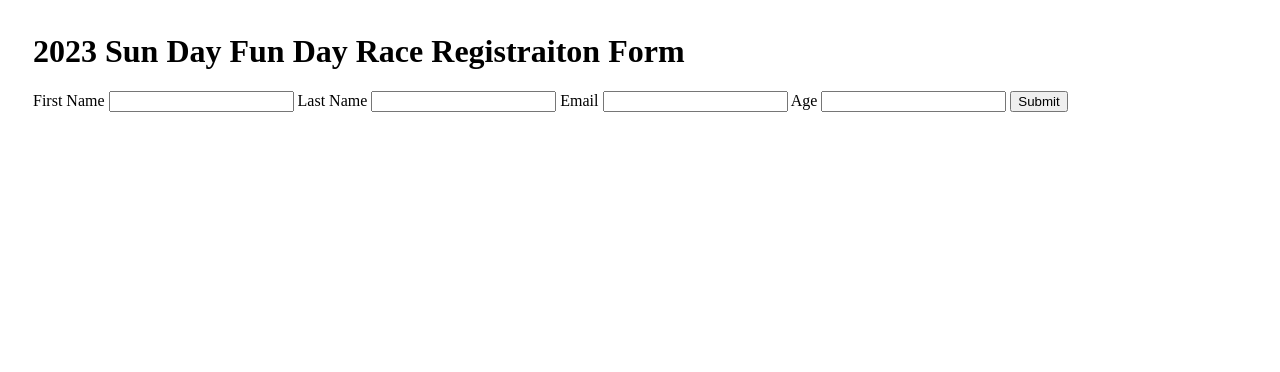
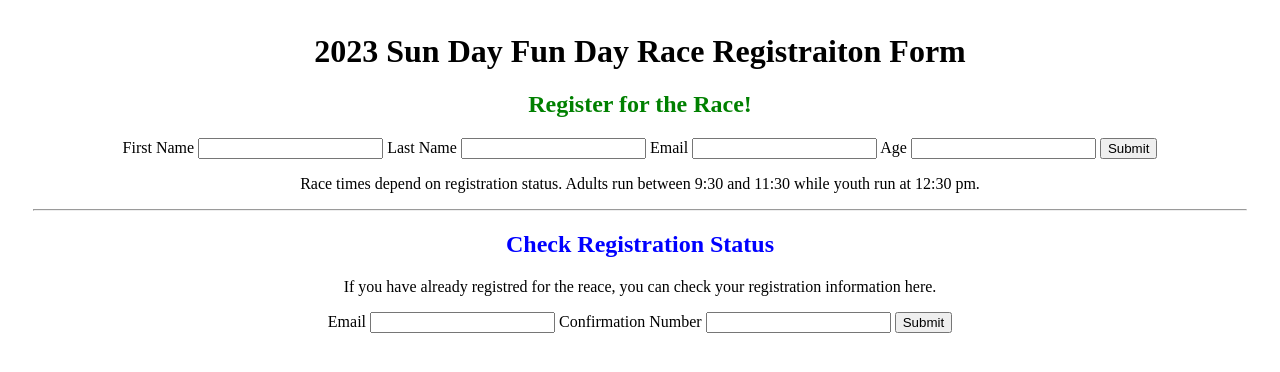
Before and after one commit to Treal1/Race-day-project, a plain HTML site: page index.html in a window 1280 px wide. Drawn offline with Linux system fonts and the light colour scheme.

Commit message:
I added check registration section and linked css so that h2 are green and blue respectively

```diff
--- a/index.html
+++ b/index.html
@@ -1,14 +1,14 @@
 <html>
    <head>
       <title>2023 Sun Day Fun Day Race Registraiton Form</title>
-      <style>
-         body { padding: 25px;}
-      </style>
+      <link rel="stylesheet" href="style.css">
    </head>
    <body>
     <header>
         <h1>2023 Sun Day Fun Day Race Registraiton Form</h1>
     </header>
+    <section>
+        <h2 id = newRegistration> Register for the Race!</h2>
         <form action="">
            <label> First Name <input type="text" name="firstName"></label>
            <label> Last Name <input type="text" name="lastName"></label>
@@ -16,6 +16,20 @@
            <label> Age <input type="number" name="age"></label>
            <button>Submit</button>
         </form>
+        <p> Race times depend on registration status. Adults run between 9:30 and 11:30 while youth run at 12:30 pm. </p>
+    </section>
+    <section>
         <!-- <p id="demo"></p> -->
+    </section>
+      <hr>
+    <section>
+        <h2 id = checkRegistration> Check Registration Status</h2>
+        <p> If you have already registred for the reace, you can check your registration information here.</p>
+        <form action="">
+            <label> Email <input type="email" name="emailAddress"/></label>
+            <label> Confirmation Number <input type="text" name="confirmationNumber"></label>
+            <button>Submit</button>
+         </form>
+    </section>
    </body>
 </html>
--- a/style.css
+++ b/style.css
@@ -0,0 +1,11 @@
+html{
+   text-align:center
+}
+body { padding: 25px;}
+
+#newRegistration{
+    color: green
+}
+#checkRegistration{
+    color: blue
+}
```
Lines whose indentation alone changed are shown as unchanged.
